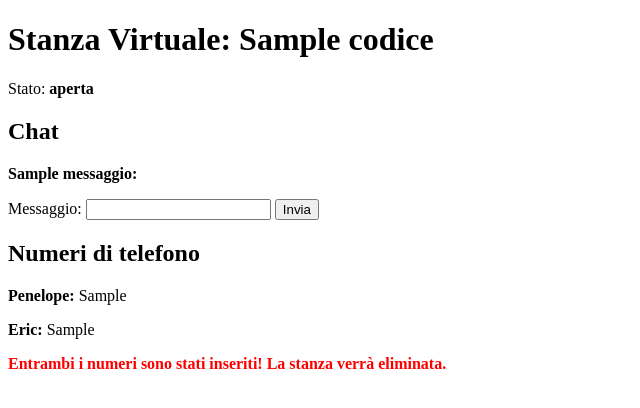
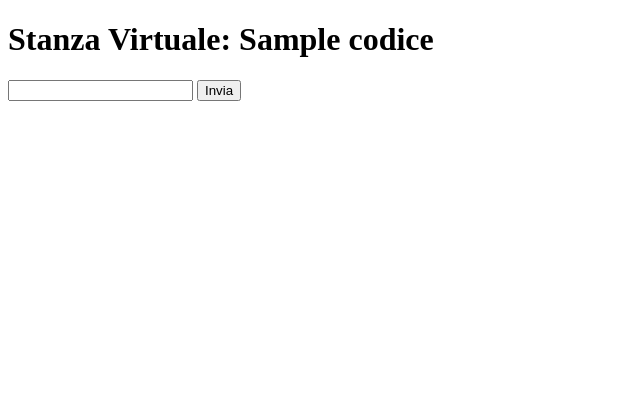
Before and after one commit to AndCatr/Stanza-Virtuale, a Flask app: template templates/stanza.html in a window 1280 px wide. Shown: the top 408 px of the page, without its empty margins (0-640 px from the left). Run offline with Flask 3, Linux system fonts and the light colour scheme; the template is opened without the code that fills it: most values are stand-ins (such as "Sample title", 1, 10 or a date in 2020).

Commit message:
Update stanza.html

```diff
--- a/templates/stanza.html
+++ b/templates/stanza.html
@@ -4,38 +4,48 @@
     <meta charset="UTF-8">
     <meta name="viewport" content="width=device-width, initial-scale=1.0">
     <title>Stanza Virtuale: {{ codice }}</title>
+    <script>
+        function aggiornaChat() {
+            fetch('/aggiorna_chat/{{ codice }}')
+                .then(response => response.json())
+                .then(data => {
+                    let chatDiv = document.getElementById("chat");
+                    chatDiv.innerHTML = "";
+                    data.chat.forEach(msg => {
+                        let p = document.createElement("p");
+                        p.innerHTML = `<strong>${msg[0]}:</strong> ${msg[1]}`;
+                        chatDiv.appendChild(p);
+                    });
+
+                    if (data.completa) {
+                        document.getElementById("messaggio").disabled = true;
+                        document.getElementById("inviaMessaggio").disabled = true;
+                        document.getElementById("countdown").style.display = "block";
+                        avviaCountdown(30);
+                    }
+                });
+        }
+
+        function avviaCountdown(secondi) {
+            let countdownElement = document.getElementById("countdown");
+            let timer = setInterval(() => {
+                countdownElement.innerText = `La stanza si autodistruggerà in ${secondi} secondi...`;
+                secondi--;
+                if (secondi < 0) {
+                    clearInterval(timer);
+                    window.location.href = "/";
+                }
+            }, 1000);
+        }
+
+        setInterval(aggiornaChat, 3000);
+    </script>
 </head>
 <body>
     <h1>Stanza Virtuale: {{ codice }}</h1>
-    <p>Stato: <strong>aperta</strong></p>
-
-    <h2>Chat</h2>
-    <div id="chat">
-        {% for messaggio in chat %}
-            <p><strong>{{ messaggio.split(':')[0] }}:</strong> {{ messaggio.split(':')[1] }}</p>
-        {% endfor %}
-    </div>
-
-    <form action="{{ url_for('stanza', codice=codice) }}" method="POST">
-        <label for="messaggio">Messaggio:</label>
-        <input type="text" name="messaggio" required>
-        <button type="submit">Invia</button>
-    </form>
-
-    <h2>Numeri di telefono</h2>
-    <p><strong>Penelope:</strong> {{ numero_penelope if numero_penelope else "Non ancora inserito" }}</p>
-    <p><strong>Eric:</strong> {{ numero_eric if numero_eric else "Non ancora inserito" }}</p>
-
-    {% if not numero_penelope or not numero_eric %}
-        <h2>Inserisci il tuo numero</h2>
-        <form action="{{ url_for('stanza', codice=codice) }}" method="POST">
-            <label for="numero">Numero:</label>
-            <input type="text" name="numero" required>
-            <button type="submit">Invia</button>
-        </form>
-    {% else %}
-        <p style="color: red;"><strong>Entrambi i numeri sono stati inseriti! La stanza verrà eliminata.</strong></p>
-    {% endif %}
-
+    <div id="chat"></div>
+    <input type="text" id="messaggio" name="messaggio">
+    <button id="inviaMessaggio">Invia</button>
+    <p id="countdown" style="display:none;"></p>
 </body>
 </html>
```
